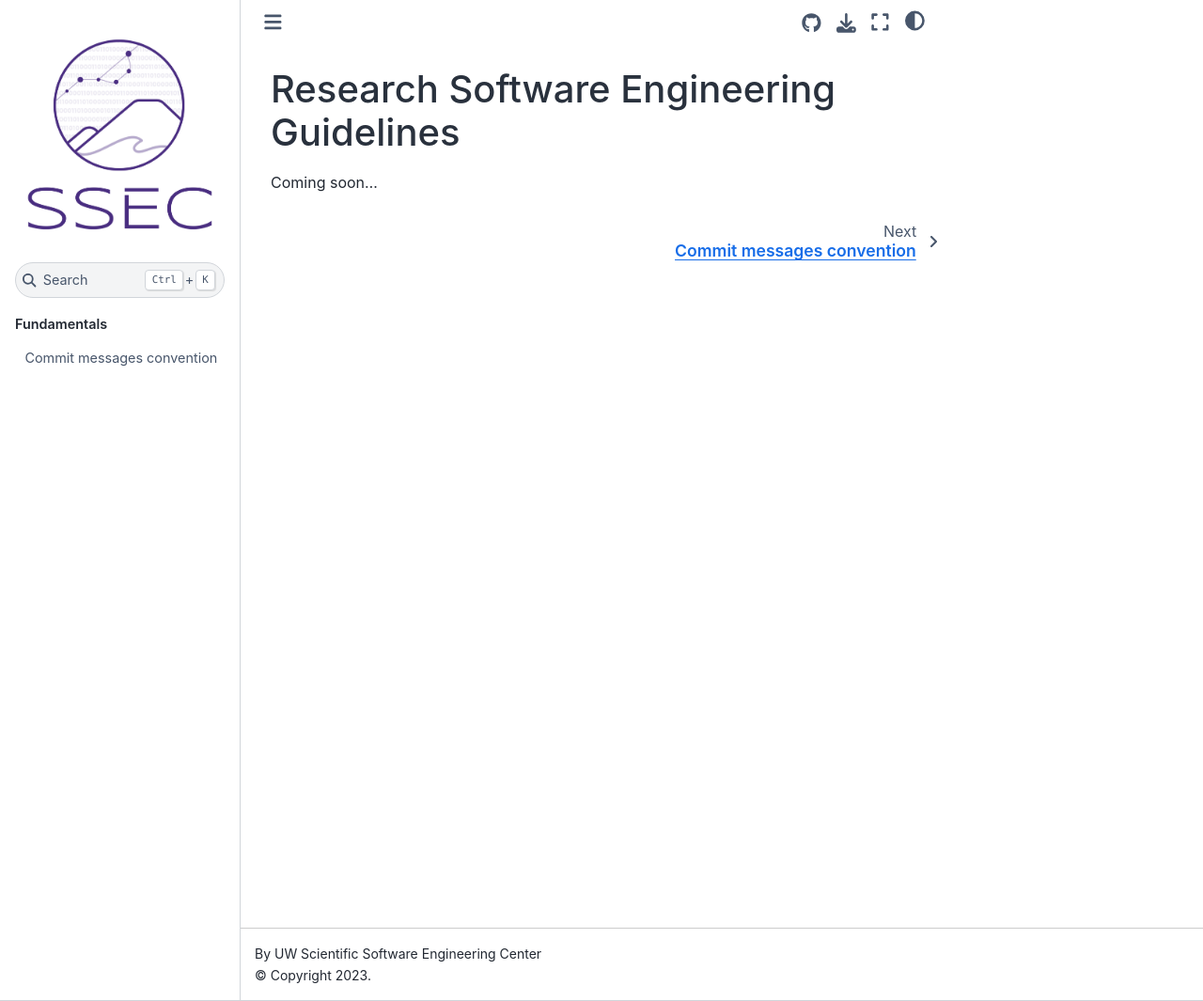
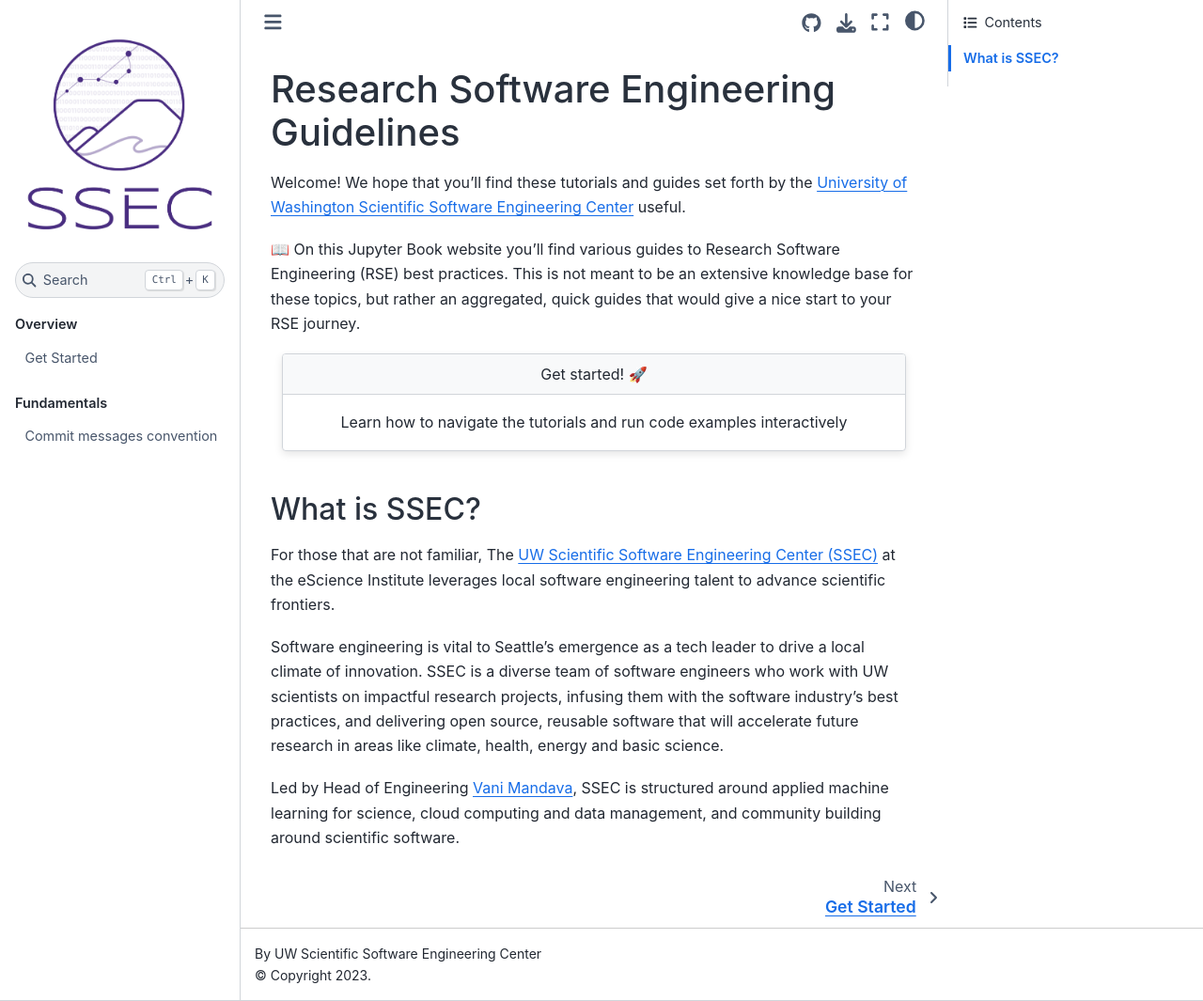
Before and after one commit to uwcdc/rse-guidelines, a Jupyter Book: the page built from intro.md, in a window 1280 px wide and 1065 px high. Shown: the whole window at 94% size. Built offline with Jupyter Book 1.0.4 settings and Sphinx 7.4.7 and the Sphinx Book theme 1.1.4, drawn with Linux system fonts in a browser that asks for light colours.

Commit message:
docs: Add SSEC intro and Get started placeholder (#17)
* docs: Add SSEC intro and Get started placeholder

* chore: Removed aniket from codeowner

* docs: Update hyperlink to SSEC

* docs: Update link to Vani's escience page

`````diff
--- a/_toc.yml
+++ b/_toc.yml
@@ -4,6 +4,9 @@
 format: jb-book
 root: intro
 parts:
+  - caption: Overview
+    chapters:
+    - file: overview/get-started
   - caption: Fundamentals
     chapters:
     - file: fundamentals/conventional-commits
--- a/intro.md
+++ b/intro.md
@@ -1,3 +1,32 @@
 # Research Software Engineering Guidelines
 
-Coming soon...
+Welcome! We hope that you'll find these tutorials and guides set forth by
+the [University of Washington Scientific Software Engineering Center](https://escience.washington.edu/software-engineering/ssec/) useful.
+
+📖 On this Jupyter Book website you’ll find various guides to
+Research Software Engineering (RSE) best practices.
+This is not meant to be an extensive knowledge base for these topics,
+but rather an aggregated, quick guides that would give a nice start to your RSE journey.
+
+````{grid}
+:class-container: text-center
+:gutter: 1
+
+```{grid-item-card}
+:link: overview/get-started
+:link-type: doc
+:class-header: bg-light
+Get started! 🚀
+^^^
+Learn how to navigate the tutorials and run code examples interactively
+```
+
+````
+
+## What is SSEC?
+
+For those that are not familiar, The [UW Scientific Software Engineering Center (SSEC)](https://escience.washington.edu/software-engineering/ssec/) at the eScience Institute leverages local software engineering talent to advance scientific frontiers.
+
+Software engineering is vital to Seattle’s emergence as a tech leader to drive a local climate of innovation. SSEC is a diverse team of software engineers who work with UW scientists on impactful research projects, infusing them with the software industry’s best practices, and delivering open source, reusable software that will accelerate future research in areas like climate, health, energy and basic science.
+
+Led by Head of Engineering [Vani Mandava](https://escience.washington.edu/member/vani-mandava/), SSEC is structured around applied machine learning for science, cloud computing and data management, and community building around scientific software.
`````
Also changed, not shown: overview/get-started.md (added, +3 -0 lines), 1 other file.
